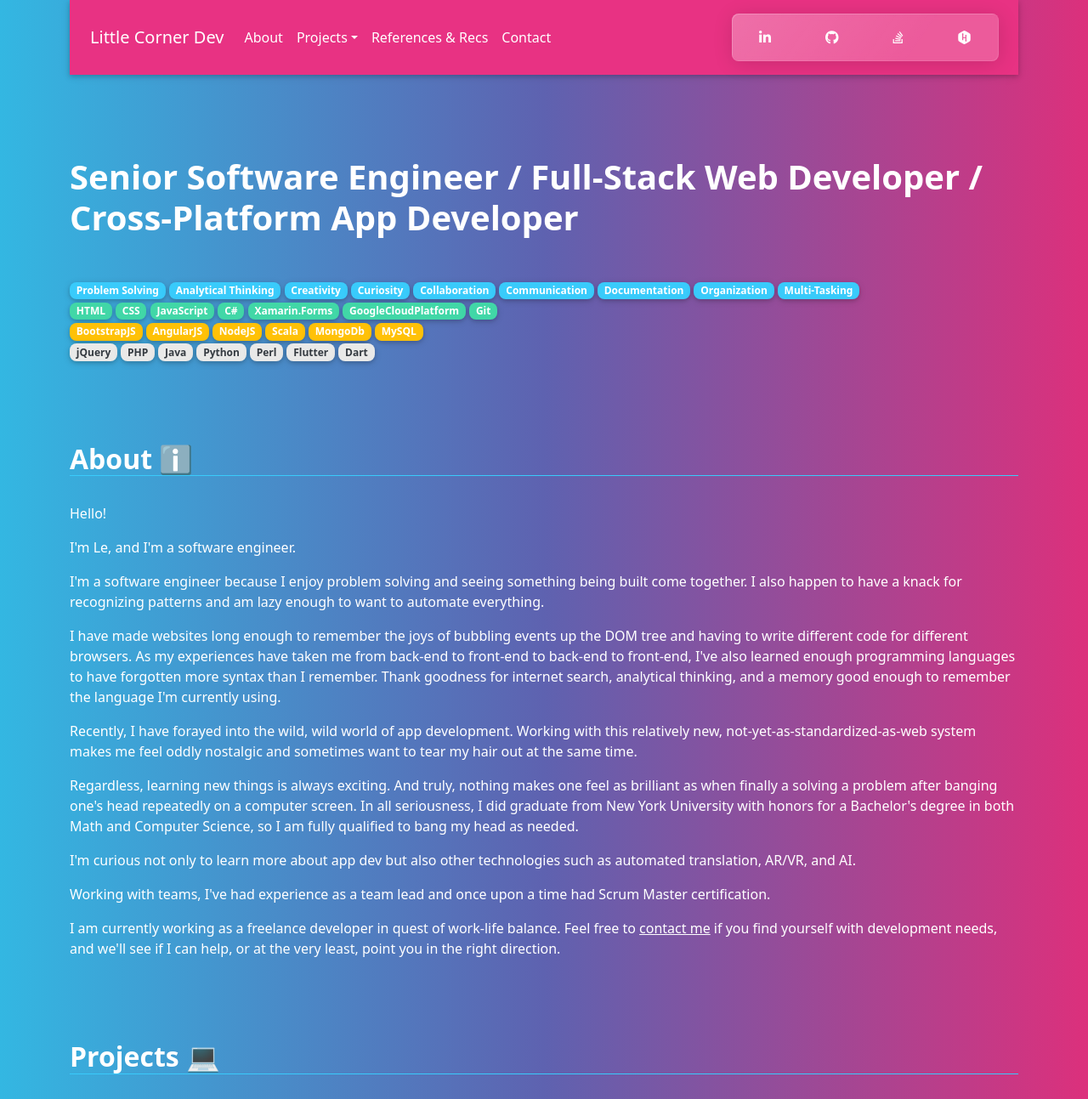
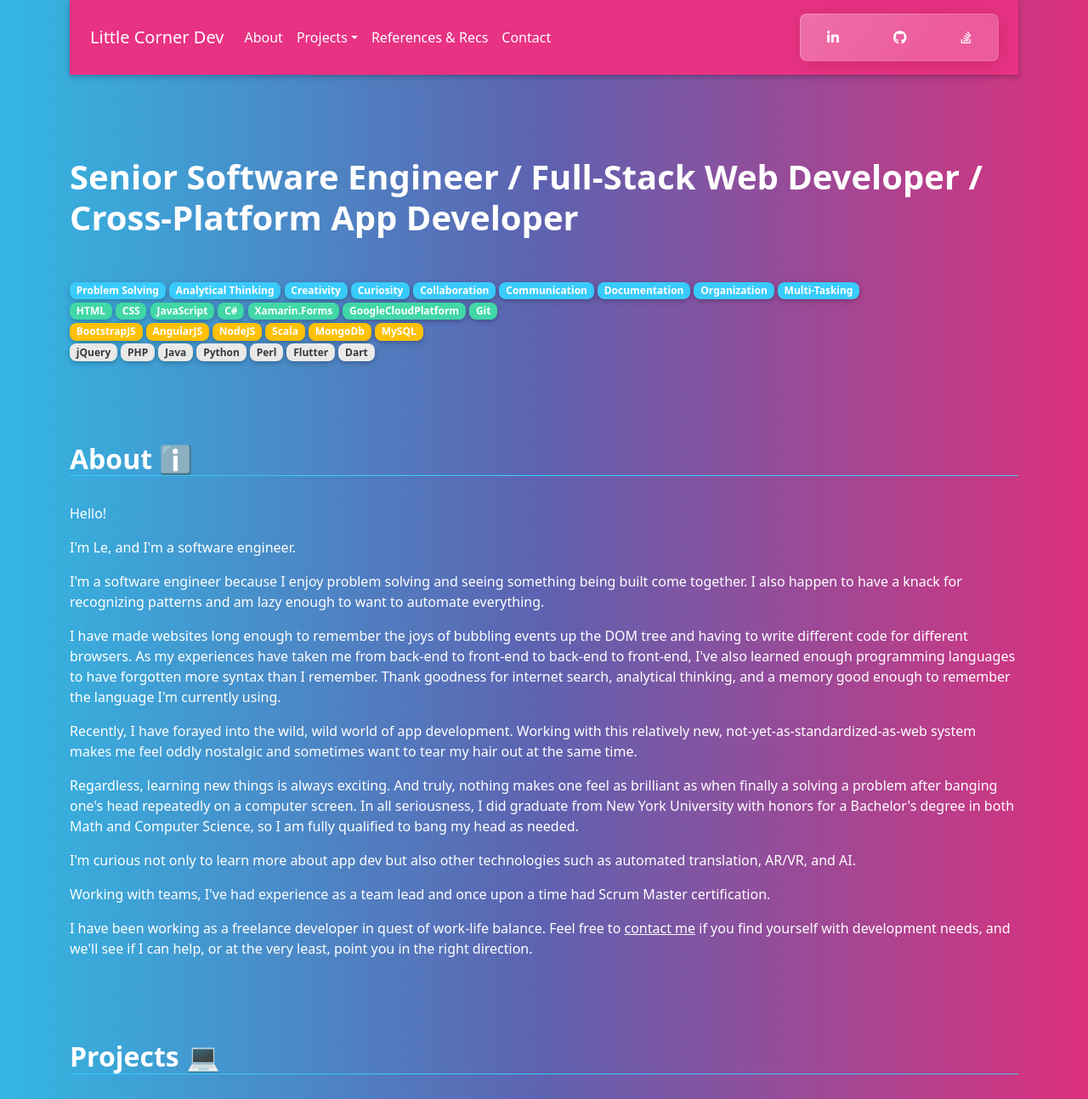
Before and after one commit to LittleCornerDev/LittleCornerDev.github.io, a plain HTML site: page index.html in a window 1280 px wide. Shown: the top 1293 px of the page at 85% size. Drawn offline with nearby package versions, Linux system fonts and the light colour scheme.

Commit message:
Update nav

```diff
--- a/index.html
+++ b/index.html
@@ -126,11 +126,11 @@
 										target="_blank" alt="StackOverflow" title="StackOverflow"><i
 											class="fab fa-stack-overflow"></i></a>
 								</li>
-								<li class="list-group-item">
+								<!--li class="list-group-item">
 									<a href="https://www.hackerrank.com/LittleCornerDev?hr_r=1&ref=portfolio"
 										target="_blank" alt="HackerRank" title="HackerRank"><i
 											class="fab fa-hackerrank"></i></a>
-								</li>
+								</li-->
 							</ul>
 						</div>
 					</div>
@@ -222,7 +222,7 @@
 					<p>Working with teams, I've had experience as a team lead
 						and once upon a time had Scrum Master certification.</p>
 
-					<p>I am currently working as a
+					<p>I have been working as a
 						freelance developer in quest of
 						work-life balance.
 						Feel free to <a href="#contact">contact me</a>
```
